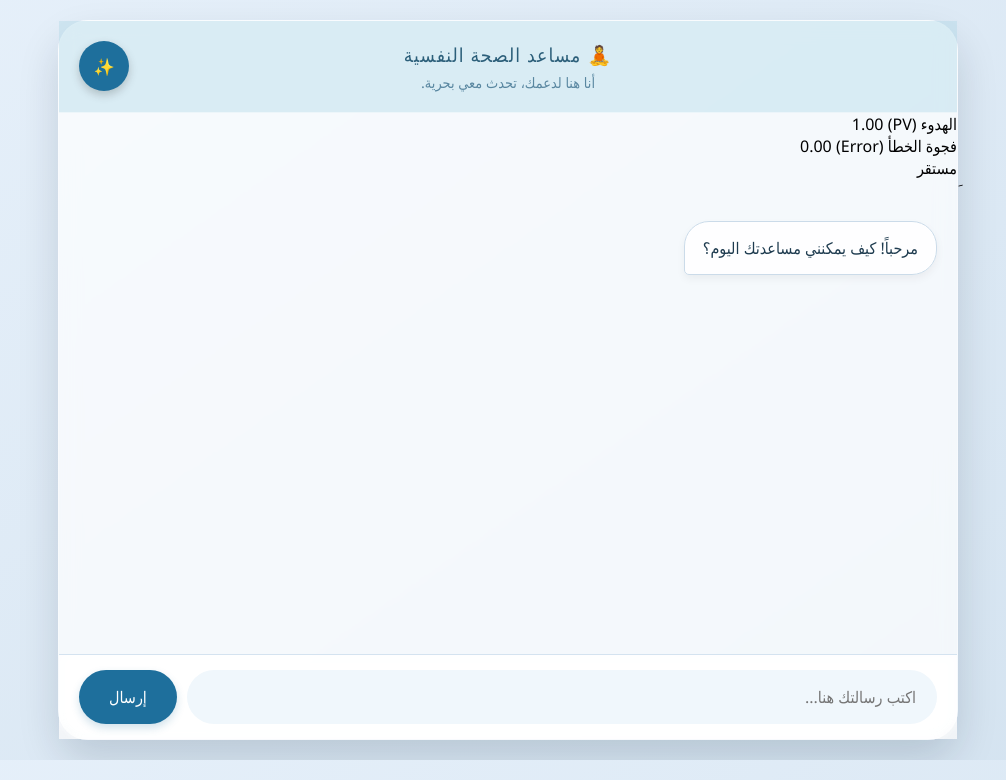
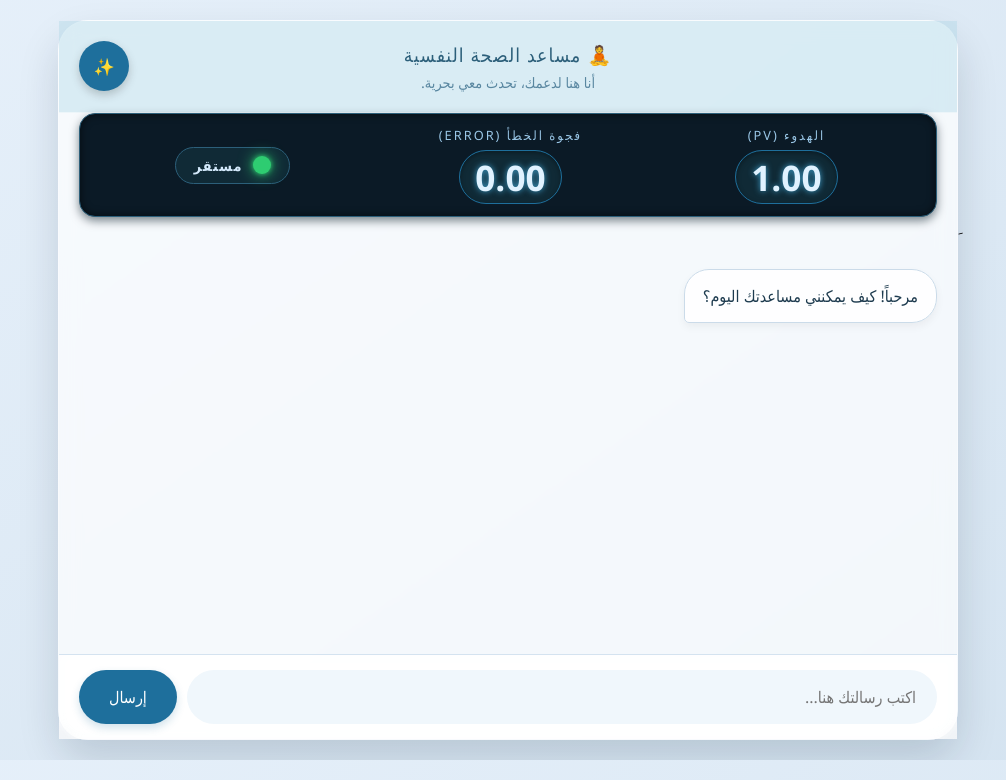
Before and after one commit to abd-shan/mental-health-chatbot, a FastAPI app: page / in a window 1280 px wide. Shown: the top 780 px of the page, without its empty margins (132-1138 px from the left). Run offline with FastAPI, Linux system fonts and the light colour scheme; parts of the project's set-up code (start-up, migrations or seed data) failed here and were passed over.

Commit message:
Enhance control dashboard styles and animations
Added styles for control dashboard and status indicators.

```diff
--- a/static/style.css
+++ b/static/style.css
@@ -476,3 +476,124 @@ header p {
         font-size: 0.8rem;
     }
 }
+
+
+.control-dashboard {
+    display: flex;
+    align-items: center;
+    justify-content: space-around;
+    background: #0b1a26;               /* خلفية داكنة تشبه واجهات التحكم */
+    color: #b3e4ff;
+    padding: 12px 20px;
+    margin: 0 20px 10px 20px;
+    border-radius: 16px;
+    border: 1px solid #2c5f7a;
+    box-shadow: inset 0 0 8px rgba(0,0,0,0.6), 0 4px 10px rgba(0,20,30,0.5);
+    font-family: 'Courier New', 'Consolas', 'Monaco', monospace; /* مظهر هندسي */
+    transition: box-shadow 0.3s ease, background 0.2s;
+}
+
+/* وميض خفيف عند الاضطراب */
+.control-dashboard.disturbance {
+    animation: alertBlink 1.5s infinite;
+    background: #1a2a35;
+    box-shadow: 0 0 12px #ff6b6b55, inset 0 0 8px #00000099;
+}
+
+@keyframes alertBlink {
+    0% { opacity: 1; }
+    50% { opacity: 0.75; }
+    100% { opacity: 1; }
+}
+
+.metric {
+    display: flex;
+    flex-direction: column;
+    align-items: center;
+    min-width: 110px;
+}
+
+.metric-label {
+    font-size: 0.8rem;
+    text-transform: uppercase;
+    letter-spacing: 2px;
+    color: #9ac7e7;
+    margin-bottom: 6px;
+}
+
+.metric-value {
+    font-size: 2.2rem;
+    font-weight: 700;
+    line-height: 1.2;
+    color: #e0f2ff;
+    text-shadow: 0 0 6px #3fa2d0;
+    background: #102a36;
+    padding: 5px 15px;
+    border-radius: 30px;
+    border: 1px solid #1e6f9c;
+    box-shadow: inset 0 2px 5px #00000055;
+    font-variant-numeric: tabular-nums;
+}
+
+.status-indicator {
+    display: flex;
+    align-items: center;
+    gap: 10px;
+    background: #102a36;
+    padding: 8px 18px;
+    border-radius: 40px;
+    border: 1px solid #2c5f7a;
+}
+
+.status-dot {
+    width: 18px;
+    height: 18px;
+    border-radius: 50%;
+    background-color: #2ecc71;
+    box-shadow: 0 0 10px currentColor;
+    transition: background-color 0.2s, box-shadow 0.2s;
+    animation: pulseGreen 1.5s infinite;
+}
+
+
+.status-dot.error {
+    background-color: #e74c3c;
+    animation: pulseRed 1.2s infinite;
+}
+
+@keyframes pulseGreen {
+    0% { box-shadow: 0 0 5px #2ecc71; }
+    50% { box-shadow: 0 0 15px #2ecc71, 0 0 5px #2ecc71; }
+    100% { box-shadow: 0 0 5px #2ecc71; }
+}
+
+@keyframes pulseRed {
+    0% { box-shadow: 0 0 5px #e74c3c; }
+    50% { box-shadow: 0 0 18px #e74c3c, 0 0 8px #ff6b6b; }
+    100% { box-shadow: 0 0 5px #e74c3c; }
+}
+
+.status-text {
+    font-size: 0.9rem;
+    font-weight: bold;
+    color: #d4eafc;
+    text-transform: uppercase;
+    letter-spacing: 1px;
+}
+
+
+@media (max-width: 600px) {
+    .control-dashboard {
+        flex-wrap: wrap;
+        gap: 12px;
+        padding: 10px 12px;
+        margin: 0 10px 10px 10px;
+    }
+    .metric-value {
+        font-size: 1.8rem;
+        padding: 3px 10px;
+    }
+    .status-indicator {
+        padding: 5px 12px;
+    }
+}
```
